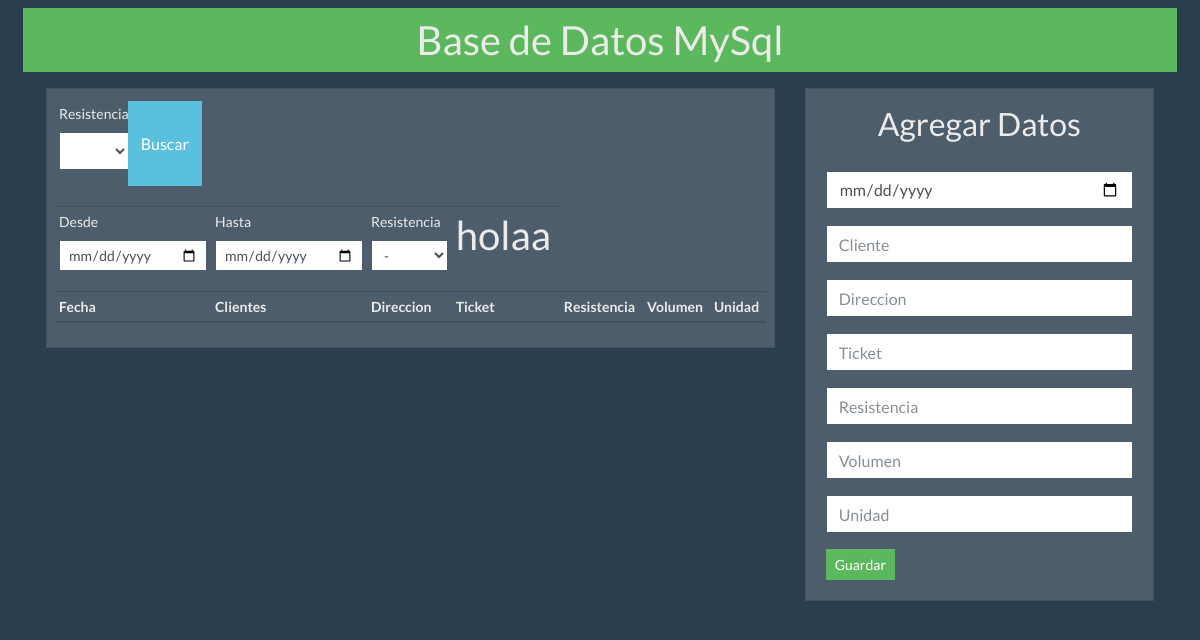
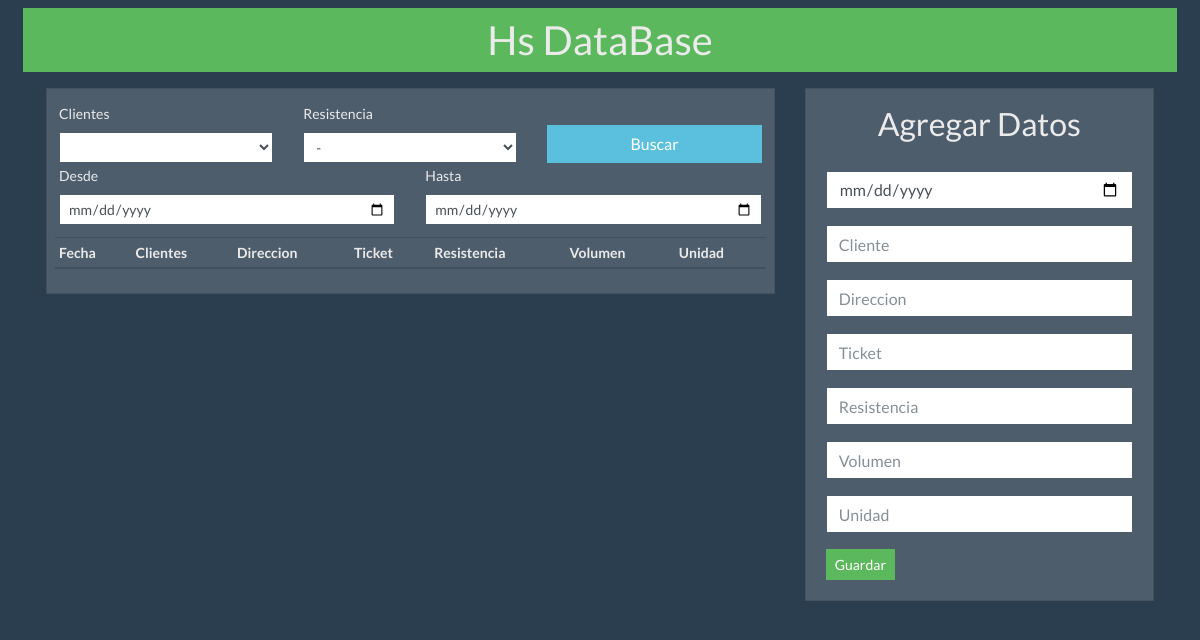
Before and after one commit to knals17/Hornigones-DB, an Electron app: page scr/views/index.html in a window 1200 px wide. Drawn offline with nearby package versions, Linux system fonts and the light colour scheme; no server answers.

Commit message:
Mejora del Formulario de Filtrado

```diff
--- a/scr/views/index.html
+++ b/scr/views/index.html
@@ -14,42 +14,24 @@
 
 <body>
     <div class="container-fluid">
-        <h1 class="text-center m-2 bg-success p-2 rounded">Base de Datos MySql</h1>
+        <h1 class="text-center m-2 bg-success p-2 rounded">Hs DataBase</h1>
         <div class="row m-3">
             <div class="col-md-8">
                 <div class="card p-2">
                     <form id="form2" class="m-1">
-                        <div class="input-group mb-3">
+
                             <!--
                                 <input onkeyup="onKeyUp(event)" id="txtBuscar" type="text" class="form-control" placeholder="Buscar"
                                 aria-label="Recipient's username" aria-describedby="button-addon2" autofocus>
                             -->
-                            <div class="form-group">
-                                <label for="exampleFormControlSelect1">Resistencia</label>
-                                <select id="txtBuscar" type="text" class="form-control">
+                            <div class="row">
+                                <div class="col">
+                                        <label for="exampleFormControlSelect1">Clientes</label>
+                                        <select id="txtBuscar" type="text" class="form-control form-control-sm">
 
                                         </select>
                                 </div>
-                            <div class="input-group-append">
-                                <button class="btn btn-info" id="button-addon2">Buscar</button>
-                            </div>
-                        </div>
-                    </form>
-                    <table class="table">
-                        <thead>
-                            <tr>
-                                <td class="p-1">
-                                    <div class="form-group">
-                                        <label for="exampleFormControlSelect1">Desde</label>
-                                        <input id="fechainit" class="form-control form-control-sm" type="date">
-                                </td>
-                                <td class="p-1">
-                                    <div class="form-group">
-                                        <label for="exampleFormControlSelect1">Hasta</label>
-                                        <input id="fechaend" class="form-control form-control-sm" type="date">
-                                </td>
-                                <td class="p-1">
-                                    <div class="form-group">
+                                <div class="col">
                                         <label for="exampleFormControlSelect1">Resistencia</label>
                                         <select id="resistenciavalue" class="form-control form-control-sm" id="exampleFormControlSelect1">
                                             <option>-</option>
@@ -60,11 +42,28 @@
                                             <option>300H</option>
                                         </select>
                                 </div>
-                                </td>
-                                <td class="p-1">
-                                    <h1>holaa</h1>
-                                </td>
-                            </tr>
+                                <div class="col">
+                                        <div class="d-flex justify-content-center">
+                                                <button class="btn btn-info mt-4 btn-block" id="button-addon2">Buscar</button>
+                                        </div>
+
+                                </div>
+                            </div>
+
+                            <div class="row mb-2">
+                                <div class="col">
+                                   <label for="exampleFormControlSelect1">Desde</label>
+                            <input id="fechainit" class="form-control form-control-sm" type="date">
+                                </div>
+                                <div class="col">
+                                    <label for="exampleFormControlSelect1">Hasta</label>
+                            <input id="fechaend" class="form-control form-control-sm" type="date">
+                                </div>
+                            </div>
+
+                    </form>
+                    <table class="table">
+                        <thead>
                             <tr>
                                 <th scope="col" class="p-1">Fecha</th>
                                 <th scope="col" class="p-1">Clientes</th>
@@ -188,7 +187,7 @@
 
                 ipcRenderer.on('cuenta', (e, cuenta) => {
                     console.log('Cuenta = ' + cuenta[0].registros)
-                    const paginacion = (cuenta[0].registros / 100) ;
+                    const paginacion = (cuenta[0].registros / 100);
                     console.log(paginacion)
                     paginas.innerHTML = `
                     <li class="page-item">
@@ -211,7 +210,7 @@
 
                 });
 
-                function pagina(num){
+                function pagina(num) {
                     num = num * 50;
 
                     ipcRenderer.send('pagina', num);
```
Lines whose indentation alone changed are shown as unchanged.
